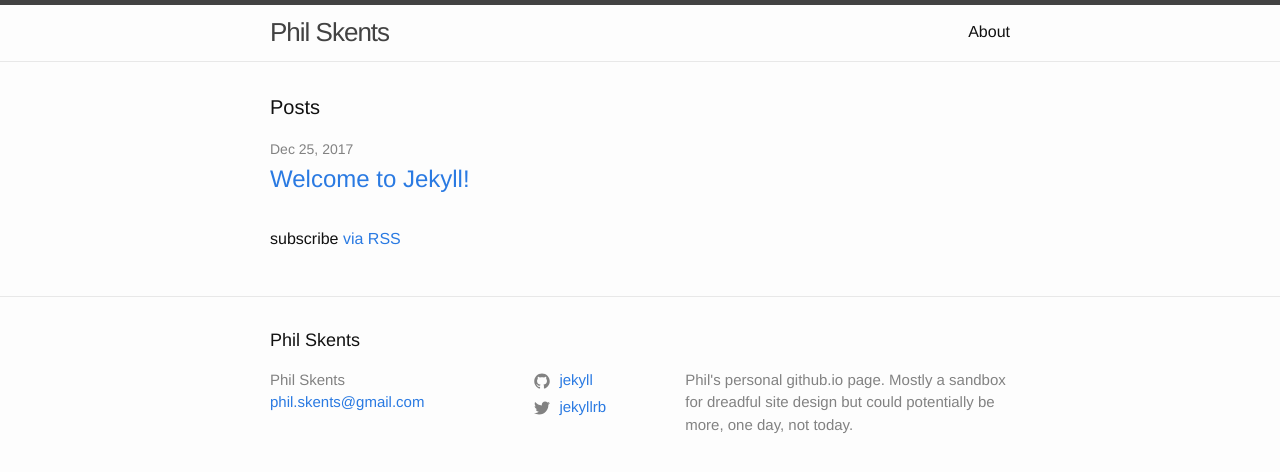
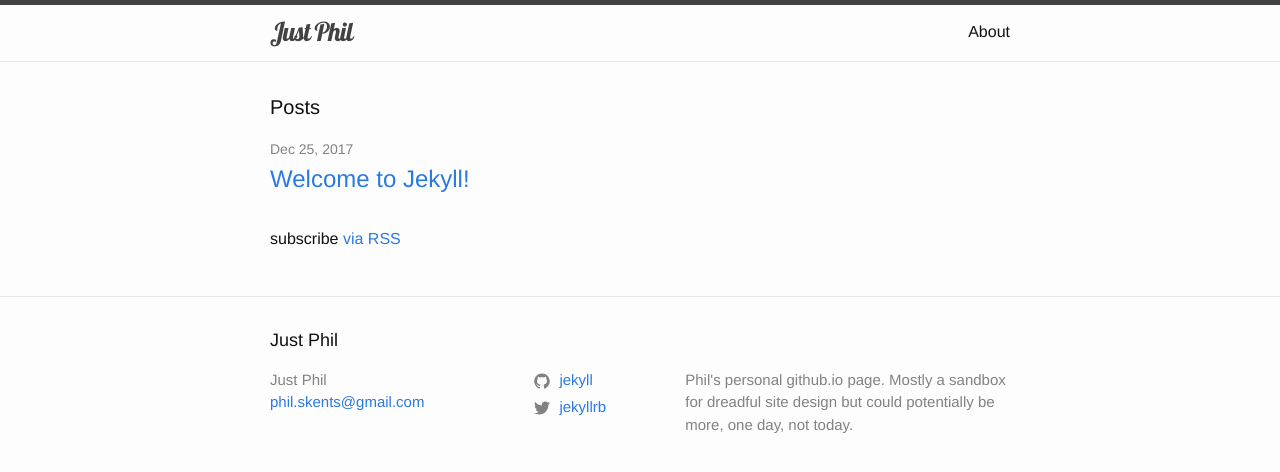
Before and after one commit to philskents/philskents.github.io, a Jekyll site: the page built from index.md, in a window 1280 px wide. Shown: the top 472 px of the page. Built offline with Jekyll 4.4.1, drawn with Linux system fonts in a browser that asks for light colours.

Commit message:
renamed theme and added lobster font

```diff
--- a/_config.yml
+++ b/_config.yml
@@ -13,7 +13,7 @@
 # you will see them accessed via {{ site.title }}, {{ site.email }}, and so on.
 # You can create any custom variable you would like, and they will be accessible
 # in the templates via {{ site.myvariable }}.
-title: Phil Skents
+title: Just Phil
 email: phil.skents@gmail.com
 description: >- # this means to ignore newlines until "baseurl:"
   Phil's personal github.io page. Mostly a sandbox for dreadful site design but could
--- a/_includes/head.html
+++ b/_includes/head.html
@@ -9,6 +9,7 @@
   <link rel="stylesheet" href="{{ "/assets/main.css" | relative_url }}">
   <link rel="canonical" href="{{ page.url | replace:'index.html','' | absolute_url }}">
   <link rel="alternate" type="application/rss+xml" title="{{ site.title | escape }}" href="{{ "/feed.xml" | relative_url }}">
+  <link rel='stylesheet prefetch' href='https://fonts.googleapis.com/css?family=Lobster'>
 
   {% if jekyll.environment == 'production' and site.google_analytics %}
   {% include google-analytics.html %}
--- a/_sass/minima.scss
+++ b/_sass/chuckyl.scss
@@ -43,7 +43,7 @@ $on-laptop:        800px !default;
 
 // Import partials.
 @import
-  "minima/base",
-  "minima/layout",
-  "minima/syntax-highlighting"
+  "chuckyl/base",
+  "chuckyl/layout",
+  "chuckyl/syntax-highlighting"
 ;
--- a/_sass/minima/_layout.scss
+++ b/_sass/chuckyl/_layout.scss
@@ -5,6 +5,7 @@
   border-top: 5px solid $grey-color-dark;
   border-bottom: 1px solid $grey-color-light;
   min-height: $spacing-unit * 1.865;
+
 
   // Positioning context for the mobile navigation icon
   position: relative;
@@ -17,6 +18,7 @@
   letter-spacing: -1px;
   margin-bottom: 0;
   float: left;
+  font-family: 'Lobster';
 
   &,
   &:visited {
--- a/assets/main.scss
+++ b/assets/main.scss
@@ -2,4 +2,4 @@
 # Only the main Sass file needs front matter (the dashes are enough)
 ---
 
-@import "minima";
+@import "chuckyl";
```
Also changed, not shown: _sass/chuckyl/_base.scss (renamed from _sass/minima/_base.scss), _sass/chuckyl/_syntax-highlighting.scss (renamed from _sass/minima/_syntax-highlighting.scss).
